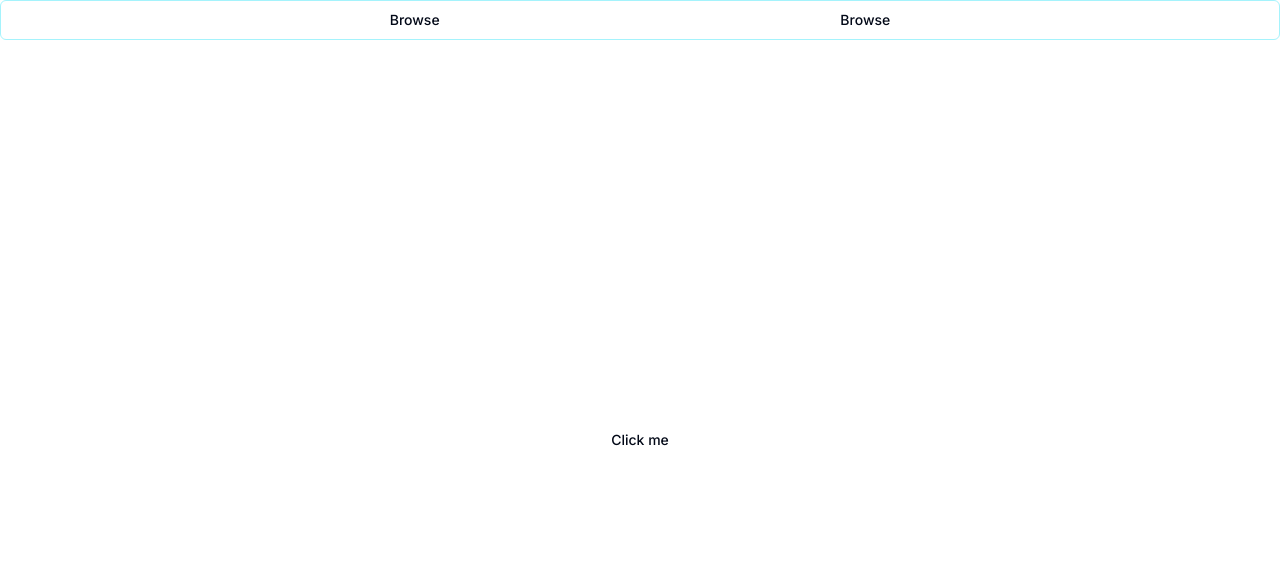
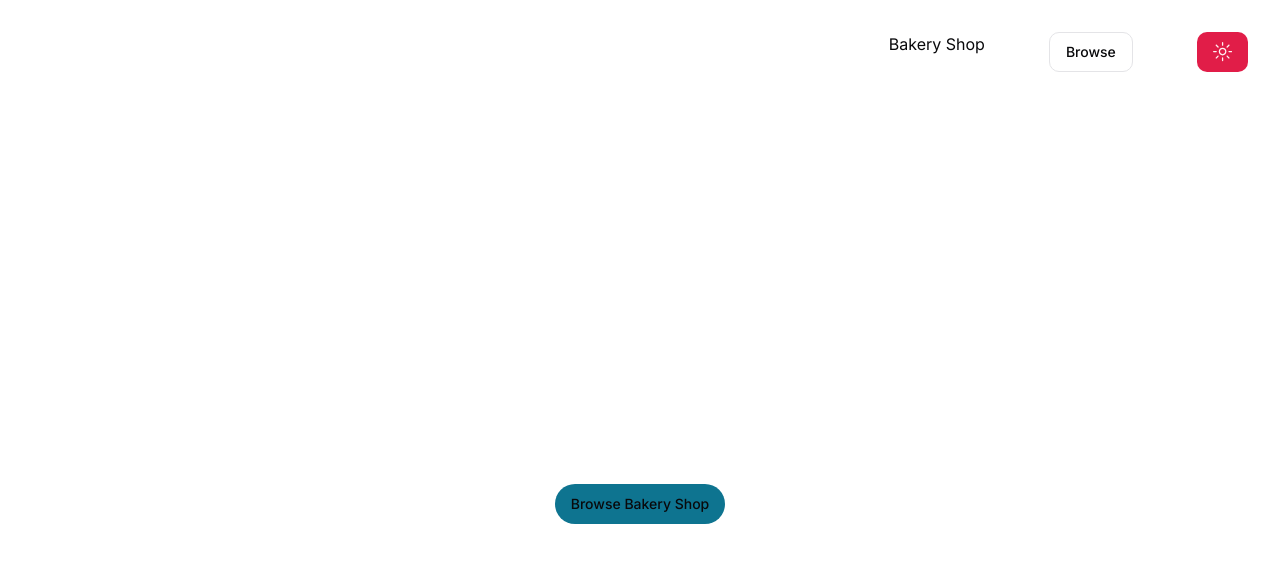
Before and after one commit to MdMohsinHaider/Bakery-shop, a Next.js app: page / in a window 1280 px wide. Shown: the top 562 px of the page. Built offline with nearby package versions, Linux system fonts and the light colour scheme.

Commit message:
shadcn improve

```diff
--- a/package.json
+++ b/package.json
@@ -9,6 +9,11 @@
     "lint": "next lint"
   },
   "dependencies": {
+    "@radix-ui/react-alert-dialog": "^1.0.5",
+    "@radix-ui/react-aspect-ratio": "^1.0.3",
+    "@radix-ui/react-avatar": "^1.0.4",
+    "@radix-ui/react-dropdown-menu": "^2.0.6",
+    "@radix-ui/react-icons": "^1.3.0",
     "@radix-ui/react-menubar": "^1.0.4",
     "@radix-ui/react-slot": "^1.0.2",
     "class-variance-authority": "^0.7.0",
--- a/src/app/globals.css
+++ b/src/app/globals.css
@@ -5,70 +5,53 @@
 html,
 body,
 :root{
-  height: 100vh;
+height: 100vh;
 }
 
 @layer base {
   :root {
     --background: 0 0% 100%;
-    --foreground: 222.2 84% 4.9%;
-
+    --foreground: 240 10% 3.9%;
     --card: 0 0% 100%;
-    --card-foreground: 222.2 84% 4.9%;
-
+    --card-foreground: 240 10% 3.9%;
     --popover: 0 0% 100%;
-    --popover-foreground: 222.2 84% 4.9%;
-
-    --primary: 222.2 47.4% 11.2%;
-    --primary-foreground: 210 40% 98%;
-
-    --secondary: 210 40% 96.1%;
-    --secondary-foreground: 222.2 47.4% 11.2%;
-
-    --muted: 210 40% 96.1%;
-    --muted-foreground: 215.4 16.3% 46.9%;
-
-    --accent: 210 40% 96.1%;
-    --accent-foreground: 222.2 47.4% 11.2%;
-
+    --popover-foreground: 240 10% 3.9%;
+    --primary: 346.8 77.2% 49.8%;
+    --primary-foreground: 355.7 100% 97.3%;
+    --secondary: 240 4.8% 95.9%;
+    --secondary-foreground: 240 5.9% 10%;
+    --muted: 240 4.8% 95.9%;
+    --muted-foreground: 240 3.8% 46.1%;
+    --accent: 240 4.8% 95.9%;
+    --accent-foreground: 240 5.9% 10%;
     --destructive: 0 84.2% 60.2%;
-    --destructive-foreground: 210 40% 98%;
-
-    --border: 214.3 31.8% 91.4%;
-    --input: 214.3 31.8% 91.4%;
-    --ring: 222.2 84% 4.9%;
-
-    --radius: 0.5rem;
+    --destructive-foreground: 0 0% 98%;
+    --border: 240 5.9% 90%;
+    --input: 240 5.9% 90%;
+    --ring: 346.8 77.2% 49.8%;
+    --radius: 0.75rem;
   }
 
   .dark {
-    --background: 222.2 84% 4.9%;
-    --foreground: 210 40% 98%;
-
-    --card: 222.2 84% 4.9%;
-    --card-foreground: 210 40% 98%;
-
-    --popover: 222.2 84% 4.9%;
-    --popover-foreground: 210 40% 98%;
-
-    --primary: 210 40% 98%;
-    --primary-foreground: 222.2 47.4% 11.2%;
-
-    --secondary: 217.2 32.6% 17.5%;
-    --secondary-foreground: 210 40% 98%;
-
-    --muted: 217.2 32.6% 17.5%;
-    --muted-foreground: 215 20.2% 65.1%;
-
-    --accent: 217.2 32.6% 17.5%;
-    --accent-foreground: 210 40% 98%;
-
+    --background: 20 14.3% 4.1%;
+    --foreground: 0 0% 95%;
+    --card: 24 9.8% 10%;
+    --card-foreground: 0 0% 95%;
+    --popover: 0 0% 9%;
+    --popover-foreground: 0 0% 95%;
+    --primary: 346.8 77.2% 49.8%;
+    --primary-foreground: 355.7 100% 97.3%;
+    --secondary: 240 3.7% 15.9%;
+    --secondary-foreground: 0 0% 98%;
+    --muted: 0 0% 15%;
+    --muted-foreground: 240 5% 64.9%;
+    --accent: 12 6.5% 15.1%;
+    --accent-foreground: 0 0% 98%;
     --destructive: 0 62.8% 30.6%;
-    --destructive-foreground: 210 40% 98%;
-
-    --border: 217.2 32.6% 17.5%;
-    --input: 217.2 32.6% 17.5%;
-    --ring: 212.7 26.8% 83.9%;
+    --destructive-foreground: 0 85.7% 97.3%;
+    --border: 240 3.7% 15.9%;
+    --input: 240 3.7% 15.9%;
+    --ring: 346.8 77.2% 49.8%;
   }
 }
 
--- a/src/app/layout.tsx
+++ b/src/app/layout.tsx
@@ -3,6 +3,7 @@
 import { Inter } from "next/font/google";
 import "./globals.css";
 import Navmenubar from "@/components/Navmenubar";
+
 
 const inter = Inter({ subsets: ["latin"] });
 
--- a/src/app/page.tsx
+++ b/src/app/page.tsx
@@ -1,8 +1,9 @@
+import Thembuttontoogle from "@/components/Thembuttontoogle";
 import { Button } from "@/components/ui/button"
 export default function Home() {
   return (
-    <div className=" h-full flex flex-wrap justify-center items-center boder-2">
-      <Button variant='ghost'>Click me </Button>
+    <div className=" h-full flex flex-wrap flex-grow-2 justify-evenly items-center">
+      <Button variant='mohsin'>Browse Bakery Shop</Button>
     </div>
   );
 }
--- a/src/components/Navmenubar.tsx
+++ b/src/components/Navmenubar.tsx
@@ -1,23 +1,19 @@
 import React from 'react'
 import { Menubar, MenubarContent, MenubarItem, MenubarMenu, MenubarSeparator, MenubarShortcut, MenubarTrigger, } from "@/components/ui/menubar"
+import Thembuttontoogle from './Thembuttontoogle'
 
 
 function Navmenubar() {
     return (
-        <Menubar className=' items-center justify-evenly border-cyan-200 '>
-            <MenubarMenu>
-                <MenubarTrigger>Browse</MenubarTrigger>
-                <MenubarContent>
-                    <MenubarItem>
-                        New Tab <MenubarShortcut>⌘T</MenubarShortcut>
-                    </MenubarItem>
-                    <MenubarItem>New Window</MenubarItem>
-                    <MenubarSeparator />
-                    <MenubarItem>Share</MenubarItem>
-                    <MenubarSeparator />
-                    <MenubarItem>Print</MenubarItem>
-                </MenubarContent>
-            </MenubarMenu>
+        <div className=' flex-grow-2 flex-wrap'>
+            <div>
+                <div className='flex flex-row-reverse text-center '>
+                    <h1 className=' m-8 order-1 '>Bakery Shop</h1>
+                    <div className=' m-8'>
+                        <Thembuttontoogle />
+                    </div>
+                    <div className=' m-8'>
+                        <Menubar>
                             <MenubarMenu>
                                 <MenubarTrigger>Browse</MenubarTrigger>
                                 <MenubarContent>
@@ -32,7 +28,11 @@
                                 </MenubarContent>
                             </MenubarMenu>
                         </Menubar>
+                    </div>
+                </div>
 
+            </div>
+        </div>
     )
 }
 
--- /dev/null
+++ b/src/components/Thembuttontoogle.tsx
@@ -0,0 +1,44 @@
+"use client"
+
+import React from 'react'
+import { MoonIcon, SunIcon } from "@radix-ui/react-icons"
+import { useTheme } from "next-themes"
+
+import { Button } from "@/components/ui/button"
+import {
+    DropdownMenu,
+    DropdownMenuContent,
+    DropdownMenuItem,
+    DropdownMenuTrigger,
+} from "@/components/ui/dropdown-menu"
+
+
+function Thembuttontoogle() {
+    const { setTheme } = useTheme()
+    return (
+        <div>
+            <DropdownMenu>
+                <DropdownMenuTrigger asChild>
+                    <Button>
+                        <SunIcon className="h-[1.2rem] w-[1.2rem] rotate-0 scale-100 transition-all dark:-rotate-90 dark:scale-0" />
+                        <MoonIcon className="absolute h-[1.2rem] w-[1.2rem] rotate-90 scale-0 transition-all dark:rotate-0 dark:scale-100" />
+                        <span className="sr-only">Toggle theme</span>
+                    </Button>
+                </DropdownMenuTrigger>
+                <DropdownMenuContent align="end">
+                    <DropdownMenuItem onClick={() => setTheme("light")}>
+                        Light
+                    </DropdownMenuItem>
+                    <DropdownMenuItem onClick={() => setTheme("dark")}>
+                        Dark
+                    </DropdownMenuItem>
+                    <DropdownMenuItem onClick={() => setTheme("system")}>
+                        System
+                    </DropdownMenuItem>
+                </DropdownMenuContent>
+            </DropdownMenu>
+        </div>
+    )
+}
+
+export default Thembuttontoogle
--- a/src/components/ui/button.tsx
+++ b/src/components/ui/button.tsx
@@ -18,6 +18,7 @@
           "bg-secondary text-secondary-foreground hover:bg-secondary/80",
         ghost: "hover:bg-accent hover:text-accent-foreground",
         link: "text-primary underline-offset-4 hover:underline",
+        mohsin:"bg-cyan-700 rounded-full p-4 hover:bg-red-500"
       },
       size: {
         default: "h-10 px-4 py-2",
--- /dev/null
+++ b/src/components/ui/dropdown-menu.tsx
@@ -0,0 +1,200 @@
+"use client"
+
+import * as React from "react"
+import * as DropdownMenuPrimitive from "@radix-ui/react-dropdown-menu"
+import { Check, ChevronRight, Circle } from "lucide-react"
+
+import { cn } from "@/lib/utils"
+
+const DropdownMenu = DropdownMenuPrimitive.Root
+
+const DropdownMenuTrigger = DropdownMenuPrimitive.Trigger
+
+const DropdownMenuGroup = DropdownMenuPrimitive.Group
+
+const DropdownMenuPortal = DropdownMenuPrimitive.Portal
+
+const DropdownMenuSub = DropdownMenuPrimitive.Sub
+
+const DropdownMenuRadioGroup = DropdownMenuPrimitive.RadioGroup
+
+const DropdownMenuSubTrigger = React.forwardRef<
+  React.ElementRef<typeof DropdownMenuPrimitive.SubTrigger>,
+  React.ComponentPropsWithoutRef<typeof DropdownMenuPrimitive.SubTrigger> & {
+    inset?: boolean
+  }
+>(({ className, inset, children, ...props }, ref) => (
+  <DropdownMenuPrimitive.SubTrigger
+    ref={ref}
+    className={cn(
+      "flex cursor-default select-none items-center rounded-sm px-2 py-1.5 text-sm outline-none focus:bg-accent data-[state=open]:bg-accent",
+      inset && "pl-8",
+      className
+    )}
+    {...props}
+  >
+    {children}
+    <ChevronRight className="ml-auto h-4 w-4" />
+  </DropdownMenuPrimitive.SubTrigger>
+))
+DropdownMenuSubTrigger.displayName =
+  DropdownMenuPrimitive.SubTrigger.displayName
+
+const DropdownMenuSubContent = React.forwardRef<
+  React.ElementRef<typeof DropdownMenuPrimitive.SubContent>,
+  React.ComponentPropsWithoutRef<typeof DropdownMenuPrimitive.SubContent>
+>(({ className, ...props }, ref) => (
+  <DropdownMenuPrimitive.SubContent
+    ref={ref}
+    className={cn(
+      "z-50 min-w-[8rem] overflow-hidden rounded-md border bg-popover p-1 text-popover-foreground shadow-lg data-[state=open]:animate-in data-[state=closed]:animate-out data-[state=closed]:fade-out-0 data-[state=open]:fade-in-0 data-[state=closed]:zoom-out-95 data-[state=open]:zoom-in-95 data-[side=bottom]:slide-in-from-top-2 data-[side=left]:slide-in-from-right-2 data-[side=right]:slide-in-from-left-2 data-[side=top]:slide-in-from-bottom-2",
+      className
+    )}
+    {...props}
+  />
+))
+DropdownMenuSubContent.displayName =
+  DropdownMenuPrimitive.SubContent.displayName
+
+const DropdownMenuContent = React.forwardRef<
+  React.ElementRef<typeof DropdownMenuPrimitive.Content>,
+  React.ComponentPropsWithoutRef<typeof DropdownMenuPrimitive.Content>
+>(({ className, sideOffset = 4, ...props }, ref) => (
+  <DropdownMenuPrimitive.Portal>
+    <DropdownMenuPrimitive.Content
+      ref={ref}
+      sideOffset={sideOffset}
+      className={cn(
+        "z-50 min-w-[8rem] overflow-hidden rounded-md border bg-popover p-1 text-popover-foreground shadow-md data-[state=open]:animate-in data-[state=closed]:animate-out data-[state=closed]:fade-out-0 data-[state=open]:fade-in-0 data-[state=closed]:zoom-out-95 data-[state=open]:zoom-in-95 data-[side=bottom]:slide-in-from-top-2 data-[side=left]:slide-in-from-right-2 data-[side=right]:slide-in-from-left-2 data-[side=top]:slide-in-from-bottom-2",
+        className
+      )}
+      {...props}
+    />
+  </DropdownMenuPrimitive.Portal>
+))
+DropdownMenuContent.displayName = DropdownMenuPrimitive.Content.displayName
+
+const DropdownMenuItem = React.forwardRef<
+  React.ElementRef<typeof DropdownMenuPrimitive.Item>,
+  React.ComponentPropsWithoutRef<typeof DropdownMenuPrimitive.Item> & {
+    inset?: boolean
+  }
+>(({ className, inset, ...props }, ref) => (
+  <DropdownMenuPrimitive.Item
+    ref={ref}
+    className={cn(
+      "relative flex cursor-default select-none items-center rounded-sm px-2 py-1.5 text-sm outline-none transition-colors focus:bg-accent focus:text-accent-foreground data-[disabled]:pointer-events-none data-[disabled]:opacity-50",
+      inset && "pl-8",
+      className
+    )}
+    {...props}
+  />
+))
+DropdownMenuItem.displayName = DropdownMenuPrimitive.Item.displayName
+
+const DropdownMenuCheckboxItem = React.forwardRef<
+  React.ElementRef<typeof DropdownMenuPrimitive.CheckboxItem>,
+  React.ComponentPropsWithoutRef<typeof DropdownMenuPrimitive.CheckboxItem>
+>(({ className, children, checked, ...props }, ref) => (
+  <DropdownMenuPrimitive.CheckboxItem
+    ref={ref}
+    className={cn(
+      "relative flex cursor-default select-none items-center rounded-sm py-1.5 pl-8 pr-2 text-sm outline-none transition-colors focus:bg-accent focus:text-accent-foreground data-[disabled]:pointer-events-none data-[disabled]:opacity-50",
+      className
+    )}
+    checked={checked}
+    {...props}
+  >
+    <span className="absolute left-2 flex h-3.5 w-3.5 items-center justify-center">
+      <DropdownMenuPrimitive.ItemIndicator>
+        <Check className="h-4 w-4" />
+      </DropdownMenuPrimitive.ItemIndicator>
+    </span>
+    {children}
+  </DropdownMenuPrimitive.CheckboxItem>
+))
+DropdownMenuCheckboxItem.displayName =
+  DropdownMenuPrimitive.CheckboxItem.displayName
+
+const DropdownMenuRadioItem = React.forwardRef<
+  React.ElementRef<typeof DropdownMenuPrimitive.RadioItem>,
+  React.ComponentPropsWithoutRef<typeof DropdownMenuPrimitive.RadioItem>
+>(({ className, children, ...props }, ref) => (
+  <DropdownMenuPrimitive.RadioItem
+    ref={ref}
+    className={cn(
+      "relative flex cursor-default select-none items-center rounded-sm py-1.5 pl-8 pr-2 text-sm outline-none transition-colors focus:bg-accent focus:text-accent-foreground data-[disabled]:pointer-events-none data-[disabled]:opacity-50",
+      className
+    )}
+    {...props}
+  >
+    <span className="absolute left-2 flex h-3.5 w-3.5 items-center justify-center">
+      <DropdownMenuPrimitive.ItemIndicator>
+        <Circle className="h-2 w-2 fill-current" />
+      </DropdownMenuPrimitive.ItemIndicator>
+    </span>
+    {children}
+  </DropdownMenuPrimitive.RadioItem>
+))
+DropdownMenuRadioItem.displayName = DropdownMenuPrimitive.RadioItem.displayName
+
+const DropdownMenuLabel = React.forwardRef<
+  React.ElementRef<typeof DropdownMenuPrimitive.Label>,
+  React.ComponentPropsWithoutRef<typeof DropdownMenuPrimitive.Label> & {
+    inset?: boolean
+  }
+>(({ className, inset, ...props }, ref) => (
+  <DropdownMenuPrimitive.Label
+    ref={ref}
+    className={cn(
+      "px-2 py-1.5 text-sm font-semibold",
+      inset && "pl-8",
+      className
+    )}
+    {...props}
+  />
+))
+DropdownMenuLabel.displayName = DropdownMenuPrimitive.Label.displayName
+
+const DropdownMenuSeparator = React.forwardRef<
+  React.ElementRef<typeof DropdownMenuPrimitive.Separator>,
+  React.ComponentPropsWithoutRef<typeof DropdownMenuPrimitive.Separator>
+>(({ className, ...props }, ref) => (
+  <DropdownMenuPrimitive.Separator
+    ref={ref}
+    className={cn("-mx-1 my-1 h-px bg-muted", className)}
+    {...props}
+  />
+))
+DropdownMenuSeparator.displayName = DropdownMenuPrimitive.Separator.displayName
+
+const DropdownMenuShortcut = ({
+  className,
+  ...props
+}: React.HTMLAttributes<HTMLSpanElement>) => {
+  return (
+    <span
+      className={cn("ml-auto text-xs tracking-widest opacity-60", className)}
+      {...props}
+    />
+  )
+}
+DropdownMenuShortcut.displayName = "DropdownMenuShortcut"
+
+export {
+  DropdownMenu,
+  DropdownMenuTrigger,
+  DropdownMenuContent,
+  DropdownMenuItem,
+  DropdownMenuCheckboxItem,
+  DropdownMenuRadioItem,
+  DropdownMenuLabel,
+  DropdownMenuSeparator,
+  DropdownMenuShortcut,
+  DropdownMenuGroup,
+  DropdownMenuPortal,
+  DropdownMenuSub,
+  DropdownMenuSubContent,
+  DropdownMenuSubTrigger,
+  DropdownMenuRadioGroup,
+}
```
Also changed, not shown: 1 other file (tests, documents, lock files or other folders). Lines whose indentation alone changed are shown as unchanged.
